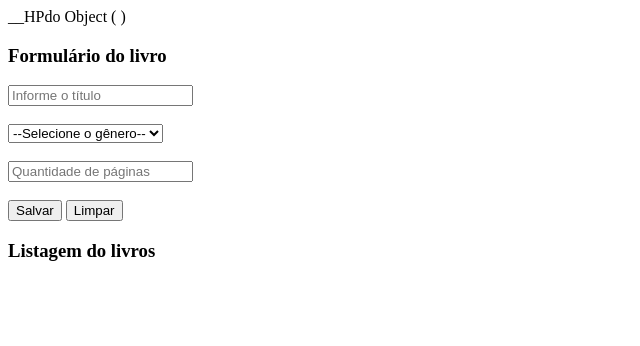
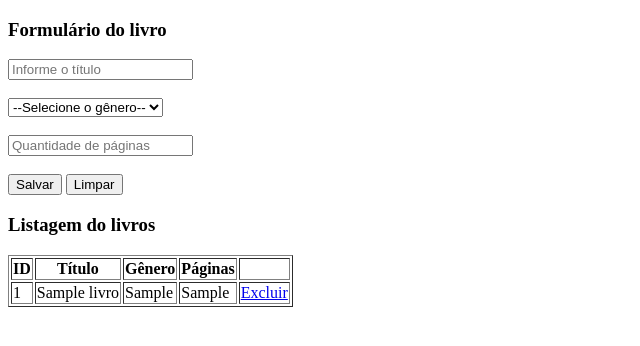
Before and after one commit to Dev-ErikDias/3-TDS, a PHP site: page /livro.php in a window 1280 px wide. Shown: the top 346 px of the page, without its empty margins (0-640 px from the left). Run offline with PHP 8.4, Linux system fonts and the light colour scheme; tables that the repository leaves empty or names only in its code hold one stand-in row (values such as "Sample post").

Commit message:
Update livro.php

```diff
--- a/LPW/Aula08/Livro/livro.php
+++ b/LPW/Aula08/Livro/livro.php
@@ -5,8 +5,26 @@ error_reporting(E_ALL);
 
 include_once('conexao.php');
 $conn = Conexao::getConexao();
-print_r($conn);
+//print_r($conn);
 
+
+//Verifica se o usuário já clicou no gravar
+if ($_POST) {
+    $titulo = $_POST['titulo'];
+    $genero = $_POST['genero'];
+    $qtdPaginas = $_POST['qtdPaginas'];
+
+    //echo "$titulo - $genero - $qtdPaginas";
+
+    $sql = "INSERT INTO livros (titulo, genero, qtd_paginas)
+        VALUES (?, ?, ?)";
+
+    $stm = $conn->prepare($sql);
+    $stm->execute([$titulo,  $genero, $qtdPaginas]);
+
+    //Redirecionar para a pagina desejada
+    header("Location: livro.php");
+}
 ?>
 
 <!DOCTYPE html>
@@ -22,8 +40,7 @@ print_r($conn);
     <h3>Formulário do livro</h3>
 
     <form method="post">
-
-        <input type="text" name="titulo" placeholder="Informe o título" required>
+        <input type="text" name="titulo" placeholder="Informe o título">
         <br><br>
         <select name="genero">
             <option value="">--Selecione o gênero--</option>
@@ -34,13 +51,44 @@ print_r($conn);
             <option value="O">Outros</option>
         </select>
         <br><br>
-        <input type="number" name="numeroPag" placeholder="Quantidade de páginas">
+        <input type="number" name="qtdPaginas" placeholder="Quantidade de páginas">
         <br><br>
         <input type="submit" value="Salvar">
         <input type="reset" value="Limpar">
     </form>
 
     <h3>Listagem do livros</h3>
+
+    <?php
+
+    $sql = "SELECT * FROM livros";
+    $stm = $conn->prepare($sql);
+    $stm->execute();
+    $livros = $stm->fetchAll();
+    ?>
+
+    <table border="1">
+        <thead>
+            <th>ID</th>
+            <th>Título</th>
+            <th>Gênero</th>
+            <th>Páginas</th>
+            <th></th>
+        </thead>
+        <?php foreach ($livros as $livro): ?>
+
+            <tr>
+                <td> <?=$livro['id']?></td>
+                <td> <?=$livro['titulo']?> </td>
+                <td> <?=$livro['genero']?> </td>
+                <td> <?=$livro['qtd_paginas']?> </td>
+                <td>
+                    <a href="livroDel.php?id=<?=$livro['id']?>">Excluir</a>
+                </td>
+            </tr>
+
+        <?php endforeach; ?>
+    </table>
 </body>
 
 </html>
```
